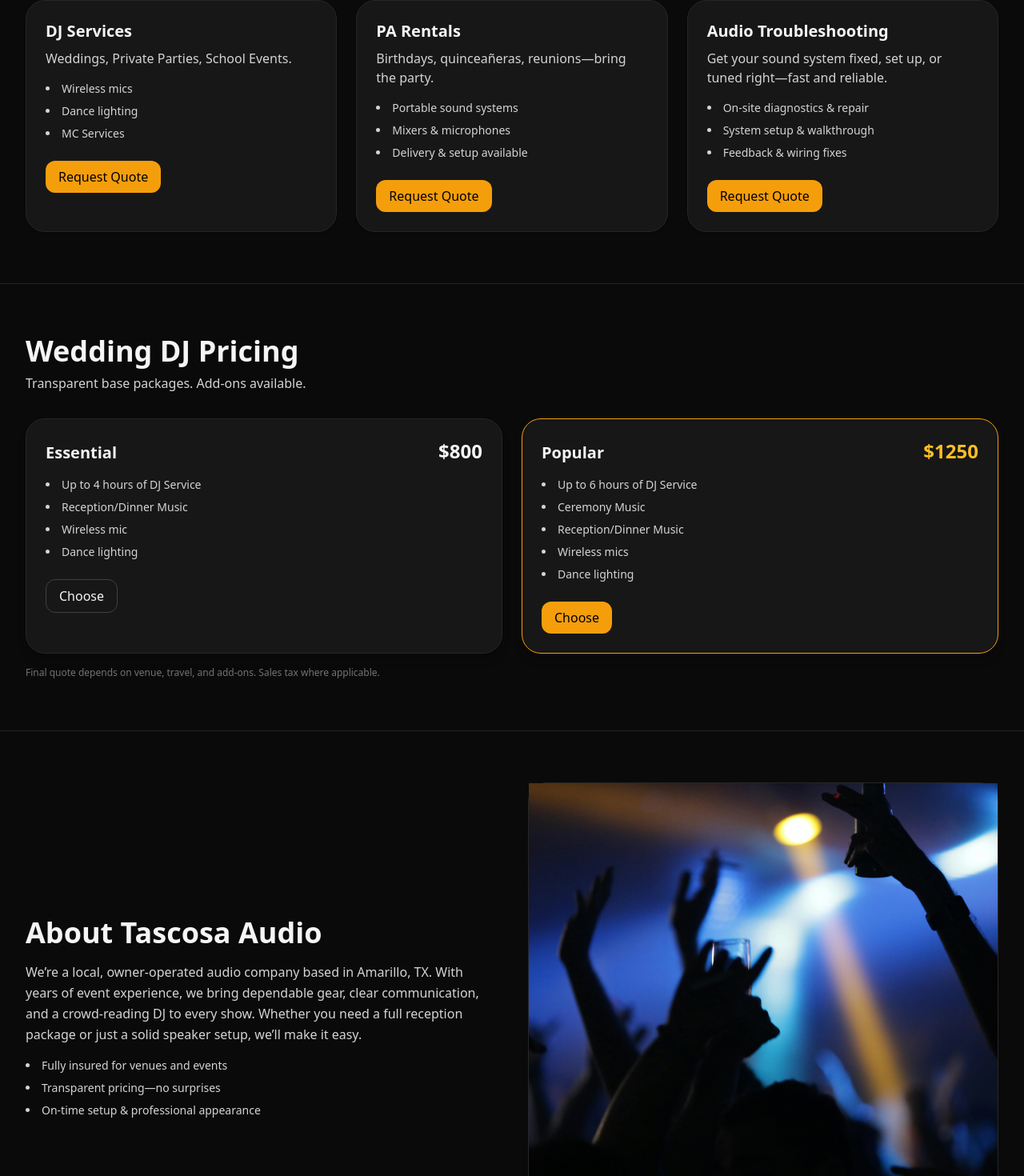
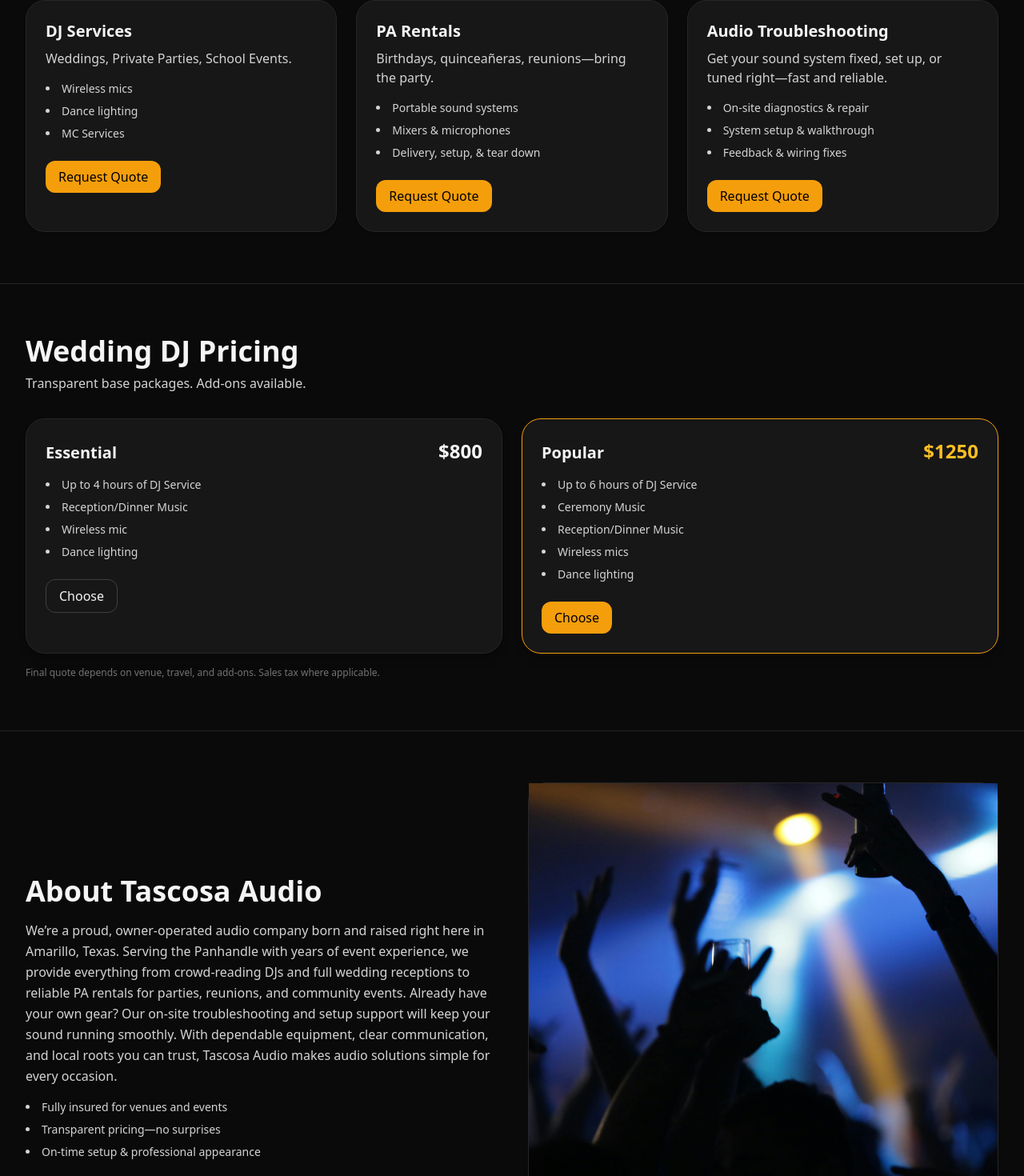
Before and after one commit to dexter806/tascosa.audio, a Next.js app: page / in a window 1280 px wide. Shown: the part 898-2368 px from the top of the page at 80% size. Built offline with nearby package versions, Linux system fonts and the light colour scheme.

Commit message:
Update index.js

```diff
--- a/pages/index.js
+++ b/pages/index.js
@@ -109,7 +109,7 @@ export default function Home() {
 {
   title: "PA Rentals",
   desc: "Birthdays, quinceañeras, reunions—bring the party.",
-  items: ["Portable sound systems", "Mixers & microphones", "Delivery & setup available"]
+  items: ["Portable sound systems", "Mixers & microphones", "Delivery, setup, & tear down"]
 },
 {
   title: "Audio Troubleshooting",
@@ -185,9 +185,11 @@ export default function Home() {
           <div>
             <h2 className="text-3xl md:text-4xl font-bold">About Tascosa Audio</h2>
             <p className="mt-4 text-neutral-300 leading-relaxed">
-              We’re a local, owner-operated audio company based in Amarillo, TX. With years of event experience,
-              we bring dependable gear, clear communication, and a crowd-reading DJ to every show. Whether you need
-              a full reception package or just a solid speaker setup, we’ll make it easy.
+      We’re a proud, owner-operated audio company born and raised right here in Amarillo, Texas.
+      Serving the Panhandle with years of event experience, we provide everything from crowd-reading
+      DJs and full wedding receptions to reliable PA rentals for parties, reunions, and community events.
+      Already have your own gear? Our on-site troubleshooting and setup support will keep your sound running smoothly.
+      With dependable equipment, clear communication, and local roots you can trust, Tascosa Audio makes audio solutions simple for every occasion.
             </p>
             <ul className="mt-4 space-y-2 text-sm text-neutral-300 list-disc list-inside">
               <li>Fully insured for venues and events</li>
```
